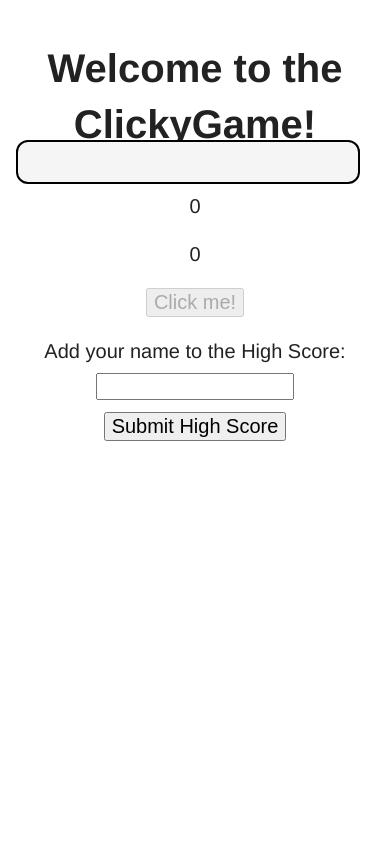
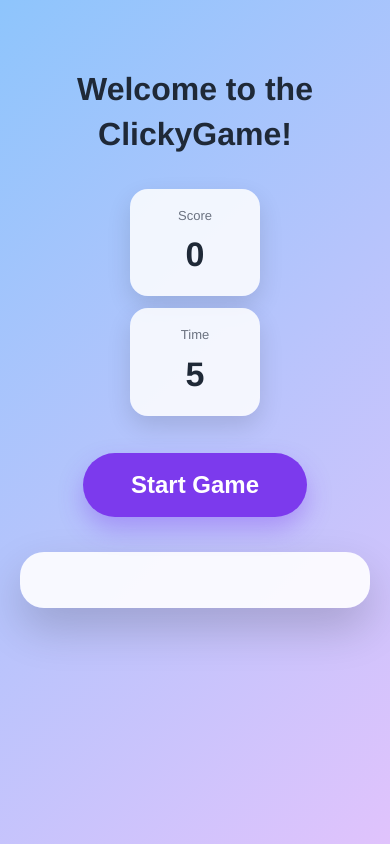
Before and after one commit to kaisapalmer/ClickyGame, a website built with webpack: page index.html in a window 390 px wide. Built offline with nearby package versions, Linux system fonts and the light colour scheme; no server answers.

Commit message:
name changes and styling

```diff
--- a/css/style.css
+++ b/css/style.css
@@ -245,85 +245,204 @@ textarea {
   }
 }
 
+* {
+  box-sizing: border-box;
+}
+
+body {
+  margin: 0;
+  min-height: 100vh;
+  font-family: "Helvetica Neue", Arial, sans-serif;
+  background: linear-gradient(135deg, #8ec5fc, #e0c3fc);
+  color: #1f2937;
+  text-align: center;
+  padding: 50px 30px;
+}
+
 header {
   text-align: center;
-  font-size: 40px;
+  font-size: 42px;
   font-weight: bold;
-  font-family: "Helvetica Neue";
+  margin-bottom: 30px;
+  color: #1f2937;
 }
 
 #game {
   text-align: center;
-  font-family: "Helvetica Neue";
+  font-family: "Helvetica Neue", Arial, sans-serif;
   font-size: 20px;
 }
 
-#button1 {
-  font-size: 20px;
+#countdownText,
+#scoreDisplay {
+  display: block;
+  width: 130px;
+  margin: 12px auto;
+  padding: 18px;
+  background: rgba(255, 255, 255, 0.85);
+  border-radius: 18px;
+  font-size: 34px;
+  font-weight: bold;
+  box-shadow: 0 10px 25px rgba(0, 0, 0, 0.12);
+}
+
+#countdownText::before {
+  content: "Time";
+  display: block;
+  font-size: 13px;
+  font-weight: normal;
+  color: #6b7280;
+  margin-bottom: 6px;
+}
+
+#scoreDisplay::before {
+  content: "Score";
+  display: block;
+  font-size: 13px;
+  font-weight: normal;
+  color: #6b7280;
+  margin-bottom: 6px;
+}
+
+#gameButton {
+  margin-top: 25px;
+  border: none;
+  background: #7c3aed;
+  color: white;
+  font-size: 24px;
+  font-weight: bold;
+  padding: 18px 48px;
+  border-radius: 999px;
+  cursor: pointer;
+  box-shadow: 0 12px 24px rgba(124, 58, 237, 0.35);
+  transition: transform 0.15s ease, box-shadow 0.15s ease, background 0.15s ease;
+}
+
+#gameButton:hover:not(:disabled) {
+  transform: translateY(-3px);
+  background: #6d28d9;
+  box-shadow: 0 16px 30px rgba(124, 58, 237, 0.45);
+}
+
+#gameButton:active:not(:disabled) {
+  transform: scale(0.96);
+}
+
+#gameButton:disabled {
+  background: #9ca3af;
+  cursor: not-allowed;
+  box-shadow: none;
 }
 
 #highScoreForm {
   text-align: center;
-  font-family: "Helvetica Neue";
+  font-family: "Helvetica Neue", Arial, sans-serif;
   font-size: 20px;
-  margin-top: 20px;
+  margin-top: 28px;
 }
 
 #label1 {
   display: block;
-  margin-bottom: 8px;
+  margin-bottom: 10px;
+  font-weight: bold;
+  color: #1f2937;
 }
 
 #name {
   display: block;
-  margin: 0 auto 12px auto;
-  font-size: 18px
+  margin: 0 auto 14px auto;
+  width: 260px;
+  padding: 13px 16px;
+  border: 2px solid transparent;
+  border-radius: 14px;
+  font-size: 17px;
+  outline: none;
+  box-shadow: 0 8px 18px rgba(0, 0, 0, 0.12);
 }
 
-#button2 {
+#name:focus {
+  border-color: #7c3aed;
+}
+
+#highScoreButton {
   display: block;
   margin: 0 auto;
-  font-size: 20px;
+  border: none;
+  background: #111827;
+  color: white;
+  font-size: 17px;
+  font-weight: bold;
+  padding: 13px 26px;
+  border-radius: 14px;
+  cursor: pointer;
+  box-shadow: 0 8px 18px rgba(0, 0, 0, 0.18);
+}
+
+#highScoreButton:hover {
+  background: #374151;
 }
 
 #scoreboard {
   position: absolute;
-  top: 140px;
-  right: 30px;
-
-  width: 300px;
-  padding: 20px;
-  border: 2px solid black;
-  border-radius: 12px;
-  background-color: #f5f5f5;
-  font-family: "Helvetica Neue";
+  top: 80px;
+  right: 45px;
+  width: 360px;
+  padding: 28px;
+  border: none;
+  border-radius: 24px;
+  background: rgba(255, 255, 255, 0.9);
+  font-family: "Helvetica Neue", Arial, sans-serif;
+  box-shadow: 0 20px 45px rgba(0, 0, 0, 0.18);
 }
 
 #scoreboard h2 {
   text-align: center;
   margin-top: 0;
+  margin-bottom: 20px;
+  font-size: 28px;
+  color: #1f2937;
 }
 
 #scoreboard p {
   display: flex;
-  justify-content: space-between;
-  gap: 10px;
-
-  padding: 8px 12px;
-  margin: 6px 0;
-  border-radius: 6px;
-  background-color: white;
+  align-items: center;
+  gap: 12px;
+  background: #f9fafb;
+  margin: 10px 0;
+  padding: 13px 14px;
+  border-radius: 14px;
   font-size: 16px;
 }
 
 .rank {
   font-weight: bold;
+  color: #7c3aed;
+  min-width: 32px;
 }
 
 .playerName {
   flex: 1;
+  text-align: left;
 }
 
 .playerScore {
   font-weight: bold;
+  color: #111827;
 }
+
+@media (max-width: 900px) {
+  body {
+    padding: 35px 20px;
+  }
+
+  header {
+    font-size: 32px;
+  }
+
+  #scoreboard {
+    position: static;
+    width: 100%;
+    max-width: 360px;
+    margin: 35px auto 0;
+  }
+}
--- a/index.html
+++ b/index.html
@@ -31,7 +31,7 @@
  <div id="game">
   <p id="scoreDisplay">0</p>
   <p id="countdownText">5</p>
-  <button id="button1">Click me!</button>
+  <button id="gameButton">Click me!</button>
  </div>
 
  <div id="highScoreForm">
@@ -45,7 +45,7 @@
     maxlength="16"
     size="16" />
 
-  <button id="button2">Submit High Score</button>
+  <button id="highScoreButton">Submit High Score</button>
  </div>
 
 
--- a/js/app.js
+++ b/js/app.js
@@ -7,8 +7,8 @@ let score = 0;
 let timer = 5;
 
 // HTML DOM
-const button1 = document.getElementById('button1');
-const button2 = document.getElementById('button2');
+const gameButton = document.getElementById('gameButton');
+const highScoreButton = document.getElementById('highScoreButton');
 const scoreDisplay = document.getElementById('scoreDisplay');
 const countdownText = document.getElementById('countdownText');
 const label1 = document.getElementById('label1');
@@ -17,16 +17,50 @@ const scoreboard = document.getElementById('scoreboard');
 
 input1.style.display = 'none';
 label1.style.display = 'none';
-button2.style.display = 'none';
+highScoreButton.style.display = 'none';
 
 
 // UI Functions & Events
-button1.addEventListener('click', () => {
-  increaseScore();
-})
+let gameStarted = false;
+let interval;
 
-button2.addEventListener('click', () => {
-  submitHighScore();
+gameButton.innerText = "Start Game";
+
+gameButton.addEventListener('click', () => {
+  if (gameStarted === false) {
+    gameStarted = true;
+    // If the game has started the button changes text to "Click me!"
+    gameButton.innerText = "Click me!";
+
+    interval = setInterval(() => decreaseTimer(), 1000);
+
+    setTimeout(() => {
+      // If the time is out the button can't be clicked again.
+      clearInterval(interval);
+      gameButton.disabled = true;
+      input1.style.display = 'block';
+      label1.style.display = 'block';
+      highScoreButton.style.display = 'block';
+    }, 1000 * timer);
+   // Otherwise the button can still be clicked to improve score
+  } else {
+    increaseScore();
+  }
+});
+
+highScoreButton.addEventListener('click', () => {
+
+  // före poängen submittas, t.ex. disable knapp så man inte kan trycka fler gånger
+  // Button is disabled after submitted a high score
+  highScoreButton.disabled = true;
+
+  submitHighScore().then(() => {
+    // When the score is submitted after clicking the submit button the input field empties
+    input1.value = "";
+    // Shows an alert when the score is submitted so the player knows it was successful
+    alert("Your score is submitted");
+  });
+
 })
 
 
@@ -40,18 +74,8 @@ function decreaseTimer() {
   countdownText.innerText = timer;
 }
 
-let interval = setInterval(()=> decreaseTimer(), 1000);
-
-setTimeout(() => {
-  clearInterval(interval);
-  button1.disabled = true;
-  input1.style.display = 'block';
-  label1.style.display = 'block';
-  button2.style.display = 'block';
-}, 1000 * timer);
-
 function submitHighScore() {
-  fetch("https://hooks.zapier.com/hooks/catch/8338993/ujs9jj9/", {
+  return fetch("https://hooks.zapier.com/hooks/catch/8338993/ujs9jj9/", {
     method: "POST",
     body: JSON.stringify({
       name: input1.value,
```
